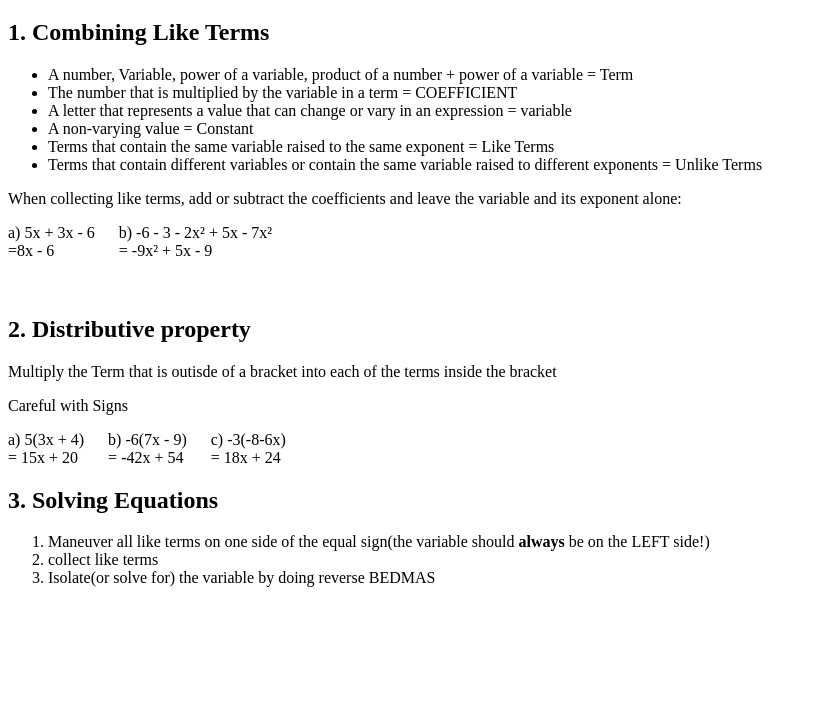
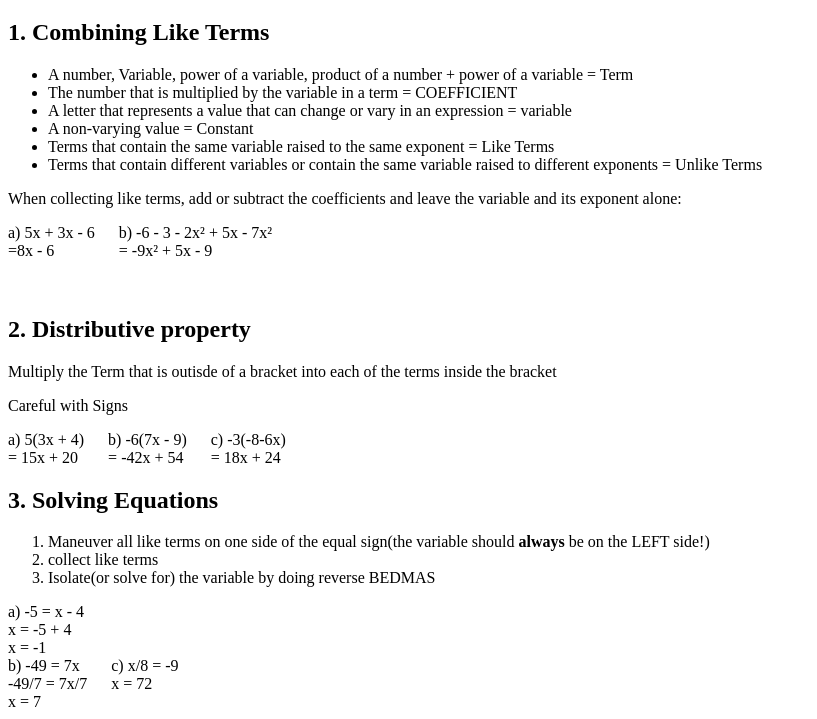
Before and after one commit to hjzres/notes, a plain HTML site: page Physics.html in a window 1280 px wide. Shown: the part 127-846 px from the top of the page, without its empty margins (0-817 px from the left). Before the commit the page ends 800 px from the top, so only its background shows below. Drawn offline with Linux system fonts and the light colour scheme.

Commit message:
Update Physics.html

```diff
--- a/Physics.html
+++ b/Physics.html
@@ -90,7 +90,27 @@
             <li>Isolate(or solve for) the variable by doing reverse BEDMAS</li>
         </ol>
         <div class="SolvingEquationsQuestions>
-
+            <div class="questions">
+                a) -5 = x - 4
+                <br>
+                x = -5 + 4
+                <br>
+                x = -1
+            </div>
+            <div class="questions">
+                b) -49 = 7x
+                <br>
+                -49/7 = 7x/7
+                <br>
+                x = 7
+            </div>
+            <div class="questions">
+                c) x/8 = -9
+                <br>
+                x = 72
+                <br>
+                <br>
+            </div>
         </div>
     </div>
 </body>
```
